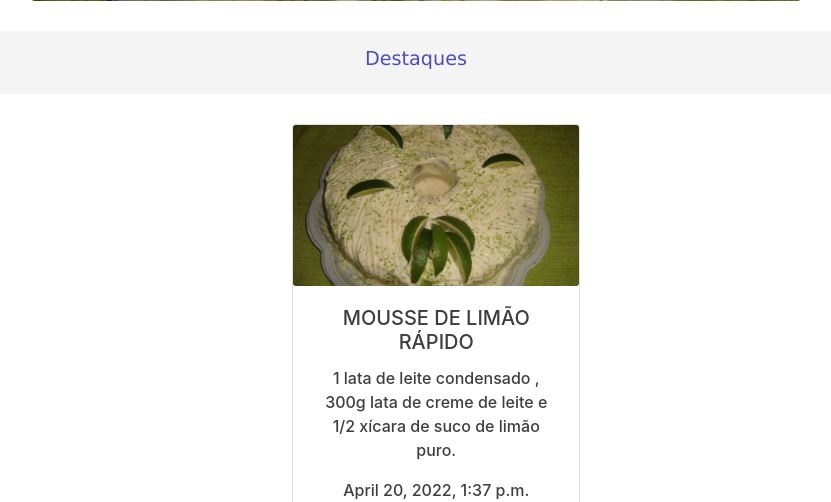
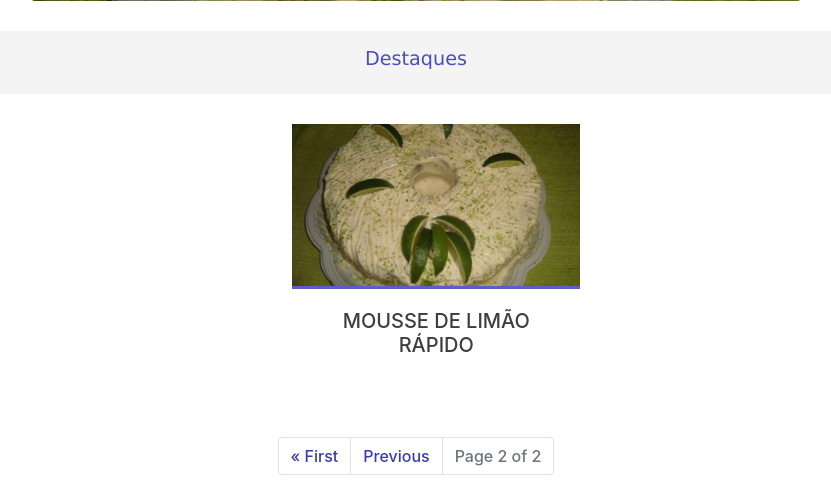
Before and after one commit to Arthur020104/ReceitasMacro, a Django app: page /?page=2 in a window 1280 px wide. Shown: the part 541-1043 px from the top of the page, without its empty margins (224-1055 px from the left). Run offline with Django 4.2, Linux system fonts and the light colour scheme; data comes from the database, SQL or seed files in the repository; tables that the repository leaves empty hold one stand-in row (values such as "Sample post"); some libraries are stand-ins or nearby versions.

Commit message:
Fazendo algumas alteracoes no estilo da pagina

```diff
--- a/decidir/static/decidir/script.js
+++ b/decidir/static/decidir/script.js
@@ -191,11 +191,11 @@ if(busca)
         }
         if(localStorage.getItem("mode")=="dark")
         {
-          x.innerHTML += '<div class="col-lg-3"><div class="card" style="width: 18rem;"><img class="card-img" src="'+result[results].img[0]+'" alt='+result[results].name+'><div class="card-body dark-mode-body"><h5 class="card-title">'+result[results].name+'</h5><p class="card-text">'+result[results].ingredientes+'</p><p class="card-text">'+result[results].timestamp+'</p><a data-id_receita="'+result[results].id+'" class="cards_btn btn button-dark-mode">Ver receita</a></div></div></div>';
+          x.innerHTML += '<div class="col-lg-3"><div class="card" style="width: 18rem;"><img data-id_receita="'+result[results].id+'" class="card-img cards_btn" src="'+result[results].img[0]+'" alt='+result[results].name+'><div class="card-body dark-mode-body"><h5 data-id_receita="'+result[results].id+'" class="card-title cards_btn">'+result[results].name+'</h5></div></div></div>';
         }
         else
         {
-          x.innerHTML += '<div class="col-lg-3"><div class="card" style="width: 18rem;"><img class="card-img" src="'+result[results].img[0]+'" alt='+result[results].name+'><div class="card-body"><h5 class="card-title">'+result[results].name+'</h5><p class="card-text">'+result[results].ingredientes+'</p><p class="card-text">'+result[results].timestamp+'</p><a data-id_receita="'+result[results].id+'" class="cards_btn btn">Ver receita</a></div></div></div>';
+          x.innerHTML += '<div class="col-lg-3"><div class="card" style="width: 18rem;"><img data-id_receita="'+result[results].id+'" class="card-img cards_btn" src="'+result[results].img[0]+'" alt='+result[results].name+'><div class="card-body"><h5 data-id_receita="'+result[results].id+'" class="card-title cards_btn">'+result[results].name+'</h5></div></div></div>';
         }
       }
       parent.appendChild(x);
--- a/decidir/static/decidir/styles.css
+++ b/decidir/static/decidir/styles.css
@@ -73,19 +73,26 @@ span
 {
     color: #4d4Dba!important;
 }
+
 .cards_btn
-{
+{/*
     background-color: #4d4Dba!important;
     color: #fff!important;
+    */
+    text-align: center;
     outline: none!important;
-    transition: color .25s ease-in-out,background-color .25s ease-in-out,border-color .25s ease-in-out,box-shadow .25s ease-in-out!important;
+    transition: color .25s ease-in-out,background-color .25s ease-in-out,border-color .25s ease-in-out,box-shadow .25s ease-in-out,font-size .45s ease-in-out!important;
 }
 .cards_btn:hover
 {
+    /*
     background-color: #fff!important;
-    color: #4d4Dba!important;
-    border-color: #4d4Dba!important;
+    */
+    color: #3c3ca9!important;
+    font-size: 1.269rem;
+    /*border-color: #3c3ca9!important;
     outline: none!important;
+    */
     cursor: pointer;
 
 }
@@ -118,9 +125,8 @@ span
     animation-play-state: running;
     outline: none!important;
     background-color: #fff;
-    border: none;
-    color: #4d4Dba;
-    border-color: #4d4Dba;
+    border: none!important;
+    color: #2b2b98;
     border: 1px solid;
     border-radius: 4px;
     transition: color .15s ease-in-out,background-color .15s ease-in-out,border-color .15s ease-in-out,box-shadow .15s ease-in-out;
@@ -128,8 +134,7 @@ span
 
 .icon:hover
 {
-    background-color: #4d4Dba;
-    color: #fff;
+    color: #6f6fdc;
 }
 .like
 {
@@ -239,8 +244,14 @@ span
 {
     margin: auto!important;
 }
+.card
+{
+    border: 0px!important;
+}
 .card-img
 {
+    border-bottom: 3.5px solid #5e5ecb;
+    border-radius: 0!important;
     height: 100%!important;
     width: 100%!important;
 }
--- a/decidir/templates/decidir/index.html
+++ b/decidir/templates/decidir/index.html
@@ -74,14 +74,12 @@
             {% define forloop.counter|slugify as counter %}
             <div class="card" style="width: 18rem;">
                 {% if not "/media/images/" in receita.img.all.first.img.url %}
-                    <img class="card-img" src="{{receita.img.all.first.img}}" alt="{{receita.name}}">
+                    <img data-id_receita="{{receita.id}}" class="card-img cards_btn" src="{{receita.img.all.first.img}}" alt="{{receita.name}}">
                 {% else %}
-                    <img class="card-img" src="{{receita.img.all.first.img.url}}" alt="{{receita.name}}">
+                    <img data-id_receita="{{receita.id}}" class="card-img cards_btn" src="{{receita.img.all.first.img.url}}" alt="{{receita.name}}">
                 {% endif %}
                 <div class="card-body">
-                <h5 class="card-title">{{receita.name}}</h5>
-                <p class="card-text">{{receita.ingredientes}}</p>
-                <p class="card-text">{{receita.timestamp}}</p>
+                <h5 data-id_receita="{{receita.id}}" class="card-title cards_btn">{{receita.name}}</h5>
                 {% if request.user in receita.likes.all %}
                 <div><button class="icon"><i id="like{{receita.id}}" data-receita_id="{{receita.id}}" class="fa-solid fa-heart like"></i></button><b>{{receita.likes.all.count}}</b></div>
                 {% elif receita.sender == request.user %}
@@ -91,7 +89,6 @@
                 {% else %}
                 <div><button class="icon"><i id="like{{receita.id}}" data-receita_id="{{receita.id}}" class="fa-regular fa-heart like"></i></button><b>{{receita.likes.all.count}}</b></div>
                 {% endif %}
-                <a data-id_receita="{{receita.id}}" class="cards_btn btn">Ver receita</a>
                 </div>
             </div>
         </div>
```
Also changed, not shown: README.md.
